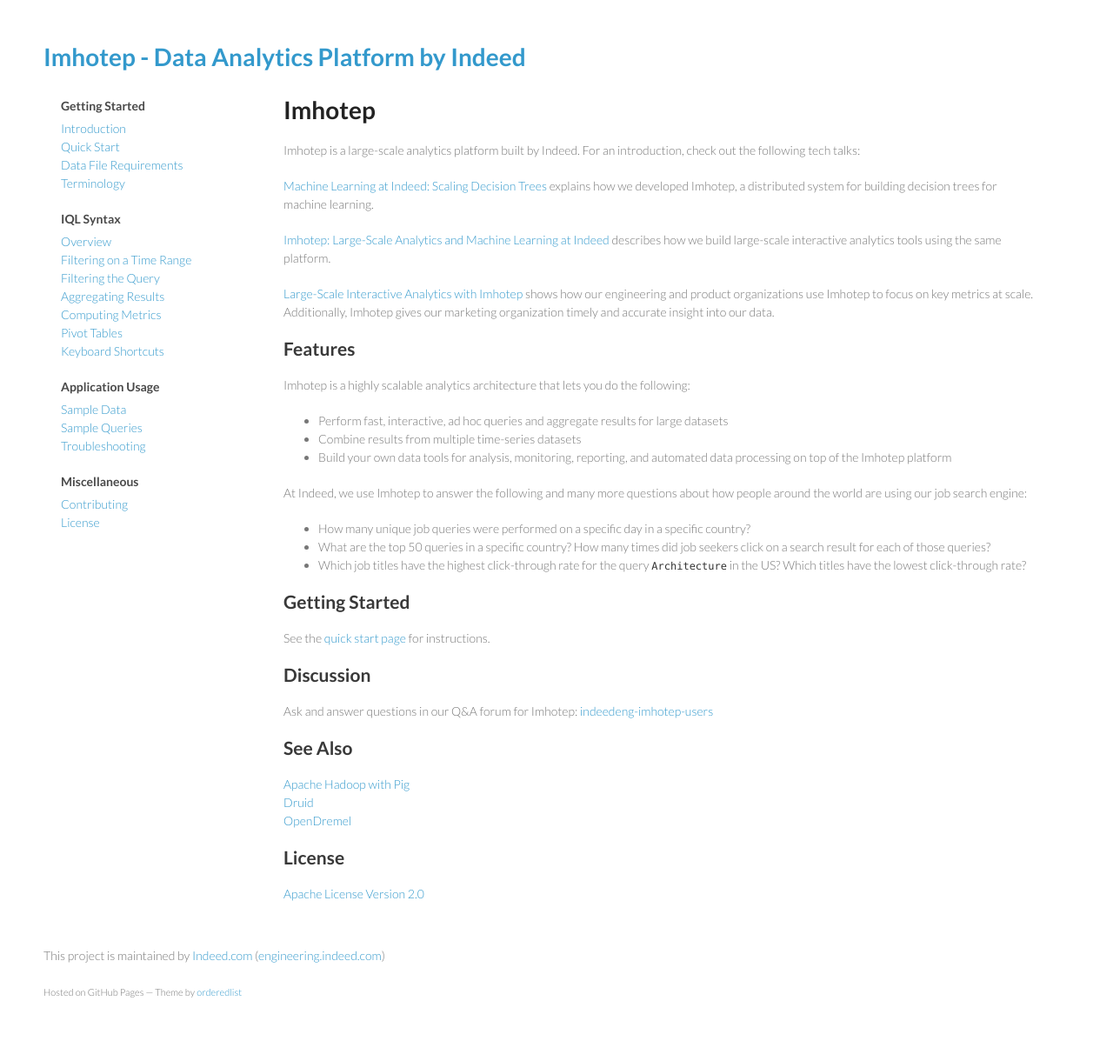
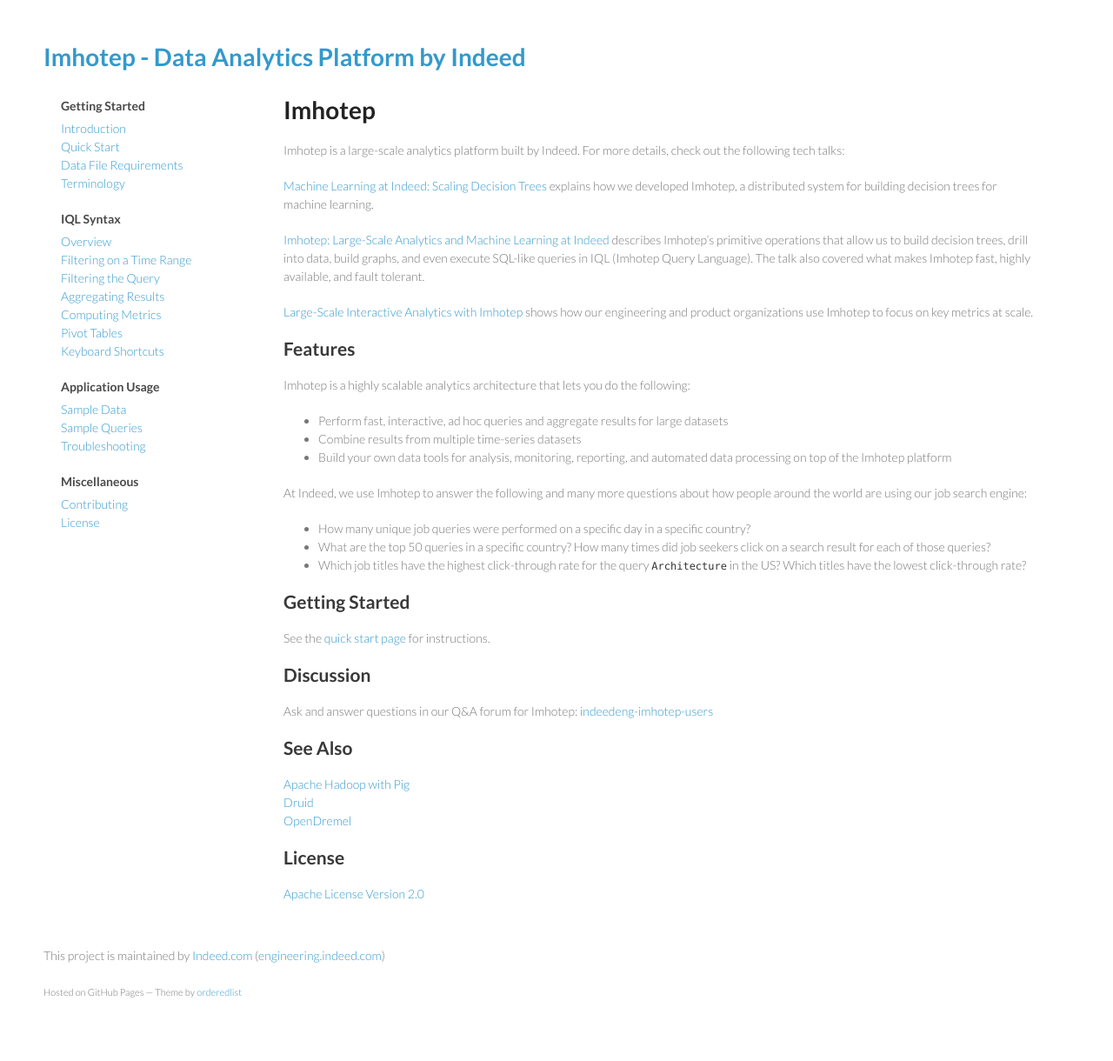
Before and after one commit to indeedeng/imhotep, a Jekyll site: the page built from index.md, in a window 1280 px wide. Shown: the whole page at 87% size. Built offline with Jekyll 4.4.1, drawn with Linux system fonts in a browser that asks for light colours; Markdown is read by kramdown in place of the engine named in the settings.

Commit message:
adjusted talk descriptions

```diff
--- a/index.md
+++ b/index.md
@@ -4,13 +4,13 @@
 exclude_toc: true
 ---
 
-Imhotep is a large-scale analytics platform built by Indeed. For an introduction, check out the following tech talks:
+Imhotep is a large-scale analytics platform built by Indeed. For more details, check out the following tech talks:
 
 [Machine Learning at Indeed: Scaling Decision Trees](http://engineering.indeed.com/talks/machine-learning-indeed-scaling-decision-trees/) explains how we developed Imhotep, a distributed system for building decision trees for machine learning.
 
-[Imhotep: Large-Scale Analytics and Machine Learning at Indeed](http://engineering.indeed.com/talks/imhotep-large-scale-analytics-machine-learning-indeed/) describes how we build large-scale interactive analytics tools using the same platform.
+[Imhotep: Large-Scale Analytics and Machine Learning at Indeed](http://engineering.indeed.com/talks/imhotep-large-scale-analytics-machine-learning-indeed/) describes Imhotep’s primitive operations that allow us to build decision trees, drill into data, build graphs, and even execute SQL-like queries in IQL (Imhotep Query Language). The talk also covered what makes Imhotep fast, highly available, and fault tolerant.
 
-[Large-Scale Interactive Analytics with Imhotep](http://engineering.indeed.com/talks/large-scale-interactive-analytics-with-imhotep/) shows how our engineering and product organizations use Imhotep to focus on key metrics at scale. Additionally, Imhotep gives our marketing organization timely and accurate insight into our data.
+[Large-Scale Interactive Analytics with Imhotep](http://engineering.indeed.com/talks/large-scale-interactive-analytics-with-imhotep/) shows how our engineering and product organizations use Imhotep to focus on key metrics at scale.
 
 ## Features
 Imhotep is a highly scalable analytics architecture that lets you do the following:
```
